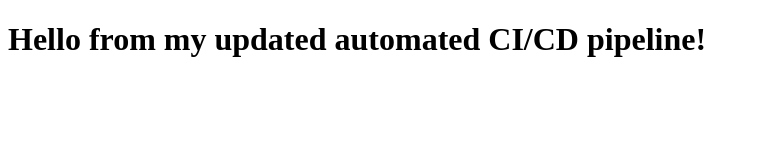
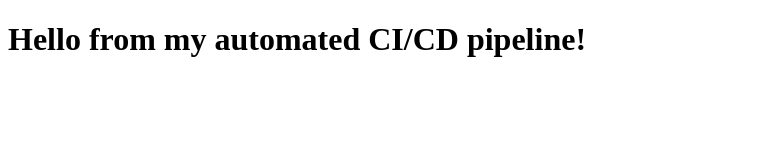
Before and after one commit to ankitanand200193/Graded-Project-on-Building-CI-CD-Pipeline-Tool, a plain HTML site: page index.html in a window 1280 px wide. Shown: the whole page, without its empty margins (0-759 px from the left). Drawn offline with Linux system fonts and the light colour scheme.

Commit message:
adding updated html file

```diff
--- a/index.html
+++ b/index.html
@@ -4,6 +4,6 @@
     <title>My First CI/CD Page</title>
 </head>
 <body>
-    <h1>Hello from my updated automated CI/CD pipeline!</h1>
+    <h1>Hello from my  automated CI/CD pipeline!</h1>
 </body>
 </html>
```
